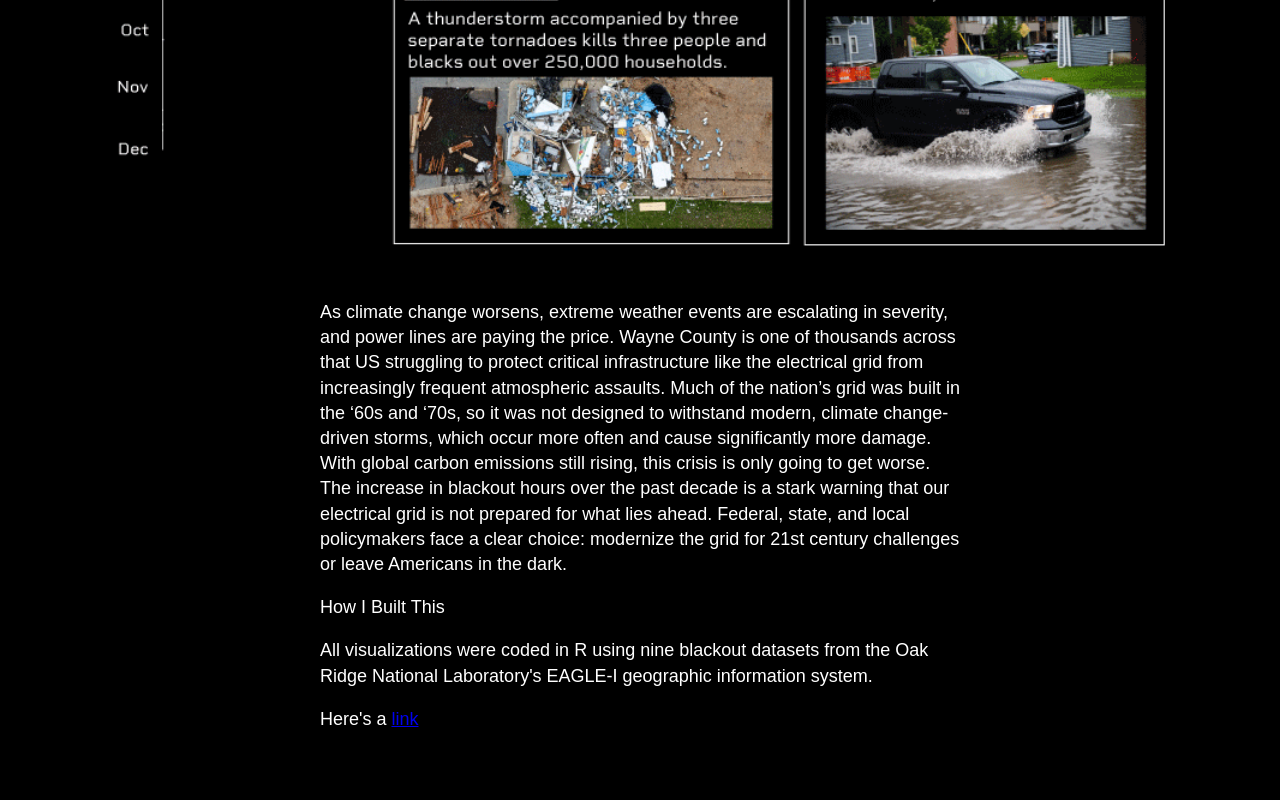
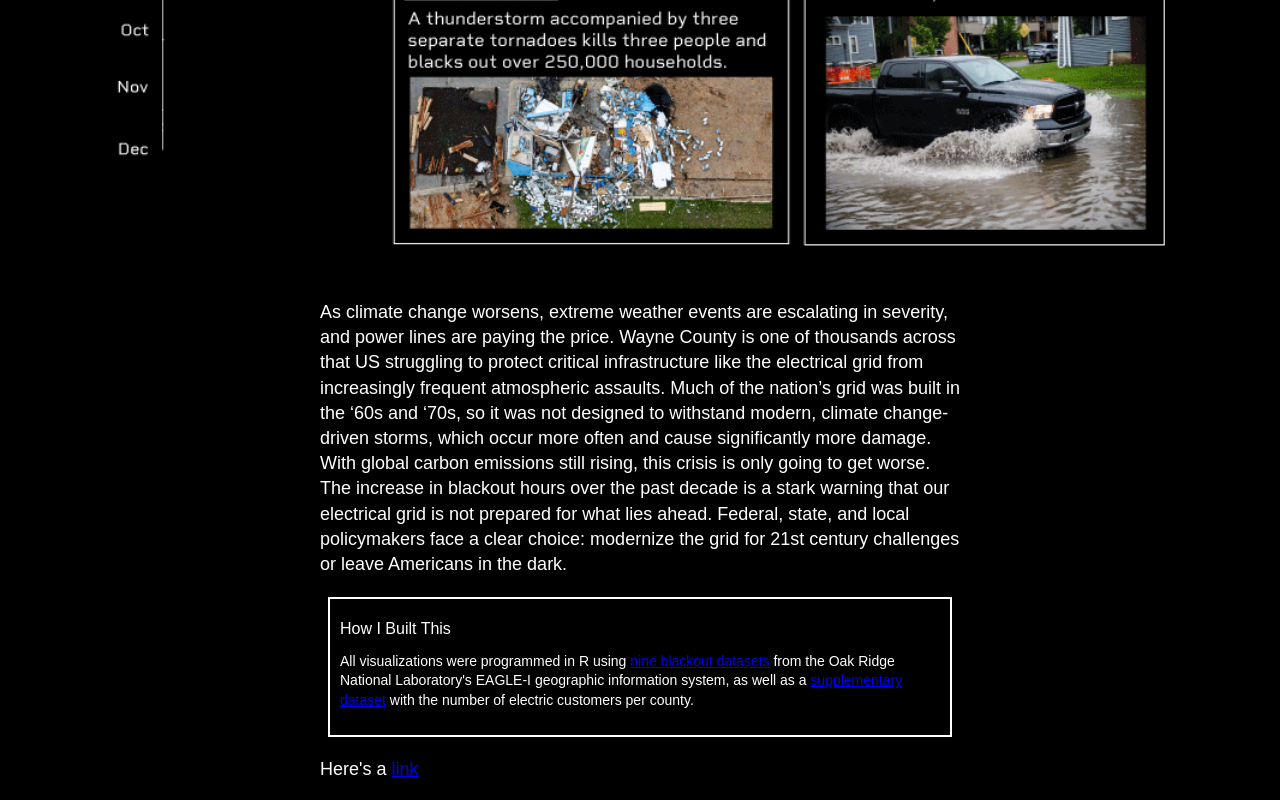
Before and after one commit to avawardbu/avawardbu.github.io, a plain HTML site: page Blackout/index.html in a window 1280 px wide. Shown: the part 3294-4094 px from the top of the page. Before the commit the page ends 4044 px from the top, so only its background shows below. Drawn offline with nearby package versions, Linux system fonts and the light colour scheme; a web font is replaced by a local one.

Commit message:
everything

```diff
--- a/Blackout/index.html
+++ b/Blackout/index.html
@@ -36,9 +36,12 @@
             <img id = "Timeline" src = "Images/LASTTIMELINE.png">
             <p>As climate change worsens, extreme weather events are escalating in severity, and power lines are paying the price. Wayne County is one of thousands across that US struggling to protect critical infrastructure like the electrical grid from increasingly frequent atmospheric assaults. Much of the nation’s grid was built in the ‘60s and ‘70s, so it was not designed to withstand modern, climate change-driven storms, which occur more often and cause significantly more damage. With global carbon emissions still rising, this crisis is only going to get worse. The increase in blackout hours over the past decade is a stark warning that our electrical grid is not prepared for what lies ahead. Federal, state, and local policymakers face a clear choice: modernize the grid for 21st century challenges or leave Americans in the dark.</p>
             <b> </b>
-            <p>How I Built This</p>
-            <p>All visualizations were coded in R using nine blackout datasets from the Oak Ridge National Laboratory's EAGLE-I geographic information system.
-            </p>
+            <b> </b>
+            <div id="boxed-paragraph">
+            <h1>How I Built This</h1>
+            <b> </b>
+            <p id="built">All visualizations were programmed in R using <a href="https://figshare.com/articles/dataset/The_Environment_for_Analysis_of_Geo-Located_Energy_Information_s_Recorded_Electricity_Outages_2014-2022/24237376">nine blackout datasets</a> from the Oak Ridge National Laboratory's EAGLE-I geographic information system, as well as a <a href="https://figshare.com/articles/dataset/The_Environment_for_Analysis_of_Geo-Located_Energy_Information_s_Recorded_Electricity_Outages_2014-2022/24237376?file=42547708">supplementary dataset</a> with the number of electric customers per county.</p>
+            </div>
         <p> Here's a <a href="https://www.brown.edu/">link</a></p>
     </body>
 </html>
--- a/Blackout/styles.css
+++ b/Blackout/styles.css
@@ -53,10 +53,15 @@ p {
 }
 
 h1, h2 {
-    color:white;
+  font-size: 16px;
+  color:white;
     font-family: "rigid-square", sans-serif;
     font-weight: 400;
     font-style: normal;
+}
+
+#built {
+  font-size: 14px;
 }
 
 .textbox {
@@ -66,3 +71,14 @@ h1, h2 {
   border: 5px solid white;
   margin: 0;
 }
+
+
+  #boxed-paragraph {
+    border: 2px solid white;
+    padding: 10px;
+    margin: 20px 0;
+    background-color: black;
+    border-radius: 0px;
+    margin: 20px auto;
+    max-width: 600px;
+  }
```
